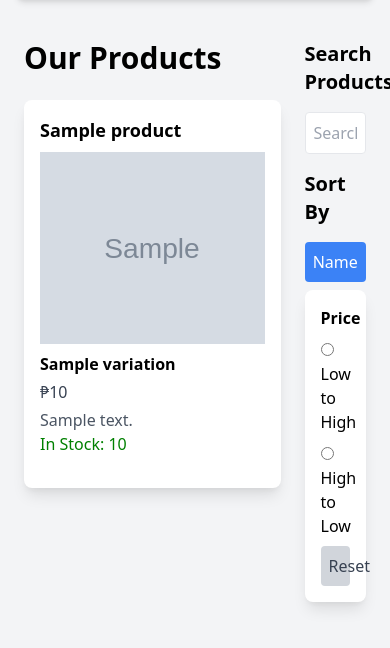
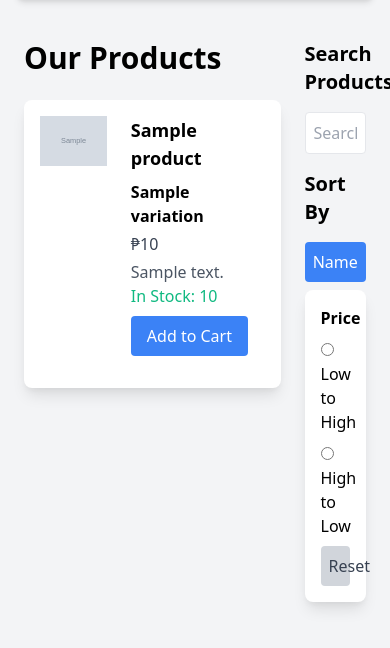
Before and after one commit to elderfieldzeus/foamfusion, a PHP site: page /pages/product.php in a window 390 px wide. Shown: the part 80-728 px from the top of the page. Run offline with PHP 8.4, Linux system fonts and the light colour scheme; tables that the repository leaves empty or names only in its code hold one stand-in row (values such as "Sample post"); grey boxes marked "Sample" are stand-in pictures; some libraries are stand-ins or nearby versions.

Commit message:
Update product.php
[Ethan][Added Add to Cart Button and change the grid - 2]

```diff
--- a/pages/product.php
+++ b/pages/product.php
@@ -28,16 +28,17 @@ if (!$result) {
     die("Query failed: " . $conn->error);
 }
 
-$products = [];
+$variations = [];
+$i = 0;
 while ($row = $result->fetch_assoc()) {
-    $products[$row['ProductID']]['ProductName'] = $row['ProductName'];
-    $products[$row['ProductID']]['Variations'][] = [
+    $variations[$i++] = [
         'VariationID' => $row['VariationID'],
         'VariationName' => $row['VariationName'],
         'VariationDescription' => $row['VariationDescription'],
         'VariationImage' => $row['VariationImage'],
         'UnitPrice' => $row['UnitPrice'],
-        'InStock' => $row['InStock']
+        'InStock' => $row['InStock'],
+        'ProductName' => $row['ProductName']
     ];
 }
 $conn->close();
@@ -54,21 +55,53 @@ $conn->close();
     <link href='https://unpkg.com/css.gg@2.0.0/icons/css/shopping-cart.css' rel='stylesheet'>
     <link href="https://cdnjs.cloudflare.com/ajax/libs/tailwindcss/2.2.19/tailwind.min.css" rel="stylesheet">
     <style>
-        .sticky-widget {
-            position: -webkit-sticky;
-            position: sticky;
-            top: 1rem;
+        .modal {
+            display: none;
+            position: fixed;
+            z-index: 50;
+            left: 0;
+            top: 0;
+            width: 100%;
+            height: 100%;
+            overflow: auto;
+            background-color: rgba(0,0,0,0.4);
+            padding-top: 60px;
         }
-        .variation-container {
-            background-color: #f7fafc;
-            padding: 10px;
-            border: 1px solid #e2e8f0;
-            border-radius: 8px;
+        .modal-content {
+            background-color: #fefefe;
+            margin: 5% auto;
+            padding: 20px;
+            border: 1px solid #888;
+            width: 80%;
         }
-        .text-red { color: red; }
-        .text-green { color: green; }
+        .close {
+            color: #aaa;
+            float: right;
+            font-size: 28px;
+            font-weight: bold;
+        }
+        .close:hover,
+        .close:focus {
+            color: black;
+            text-decoration: none;
+            cursor: pointer;
+        }
     </style>
     <script>
+        function openModal(productID) {
+            const modal = document.getElementById('productModal');
+            const product = document.getElementById(`product-${productID}`);
+            const modalContent = document.getElementById('modalContent');
+
+            modalContent.innerHTML = product.innerHTML;
+            modal.style.display = 'block';
+        }
+
+        function closeModal() {
+            const modal = document.getElementById('productModal');
+            modal.style.display = 'none';
+        }
+
         function sortProducts(criteria) {
             const products = document.querySelectorAll('.product');
             const productArray = Array.from(products);
@@ -135,24 +168,29 @@ $conn->close();
 <div class="container mx-auto p-6 flex mt-24">
     <div class="w-3/4">
         <h1 class="text-3xl font-bold mb-6">Our Products</h1>
-        <div class="grid grid-cols-1 sm:grid-cols-2 md:grid-cols-3 lg:grid-cols-3 gap-6 product-grid">
+        <div class="grid grid-cols-1 sm:grid-cols-2 md:grid-cols-3 lg:grid-cols-2 gap-6 product-grid">
         <?php
-        foreach ($products as $productID => $product) {
+        foreach ($variations as $variation) {
             echo "
-            <div class='bg-white p-4 rounded-lg shadow-lg product'>
-                <h2 class='text-lg font-bold mb-2 variation-name'>{$product['ProductName']}</h2>";
-            foreach ($product['Variations'] as $variation) {
-                $stockClass = ($variation['InStock'] == 0) ? 'text-red' : 'text-green';
+            <div id='product-{$variation['VariationID']}' class='bg-white p-4 rounded-lg shadow-lg product cursor-pointer' onclick='openModal({$variation['VariationID']})'>
+                <div class='flex'>
+                    <div class='w-1/3 mr-6'>
+                        <img class='w-full h-auto object-cover object-center mb-2' src='../assets/products/{$variation['VariationImage']}' alt='{$variation['VariationName']}'>
+                    </div>
+                    <div class='w-2/3'>
+                        <h2 class='text-lg font-bold mb-2 variation-name'>{$variation['ProductName']}</h2>";
+                $stockClass = ($variation['InStock'] == 0) ? 'text-red-500' : 'text-green-500';
                 echo "
                         <div class='mb-4'>
-                    <img class='w-full h-48 object-cover object-center mb-2' src='../assets/products/{$variation['VariationImage']}' alt='{$variation['VariationName']}'>
                             <h3 class='text-md font-semibold mb-1 variation-name'>{$variation['VariationName']}</h3>
                             <p class='text-gray-700 mb-1 variation-price'>₱{$variation['UnitPrice']}</p>
                             <p class='text-gray-600 variation-description'>{$variation['VariationDescription']}</p>
                             <p class='$stockClass'>In Stock: {$variation['InStock']}</p>
+                            <button class='bg-blue-500 text-white px-4 py-2 rounded mt-2' onclick='addToCart({$variation['VariationID']})'>Add to Cart</button>
                         </div>";
-            }
-            echo "</div>";
+            echo "      </div>
+                </div>
+            </div>";
         }
         ?>
         </div>
@@ -179,5 +217,13 @@ $conn->close();
     </div>
 </div>
 
+<!-- The Modal -->
+<div id="productModal" class="modal">
+  <div class="modal-content p-6 rounded-lg shadow-lg bg-white">
+    <span class="close text-black cursor-pointer text-2xl font-bold float-right" onclick="closeModal()">&times;</span>
+    <div id="modalContent" class="mt-4"></div>
+  </div>
+</div>
+
 </body>
 </html>
```
Lines whose indentation alone changed are shown as unchanged.
